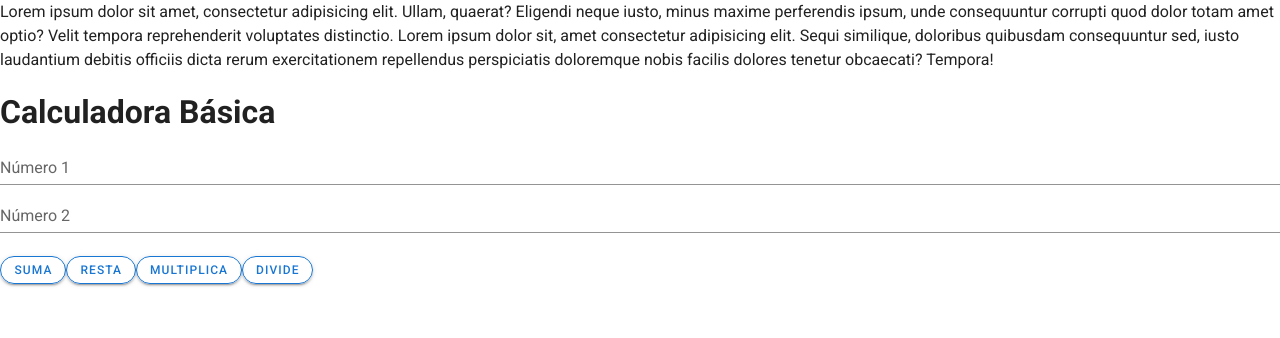
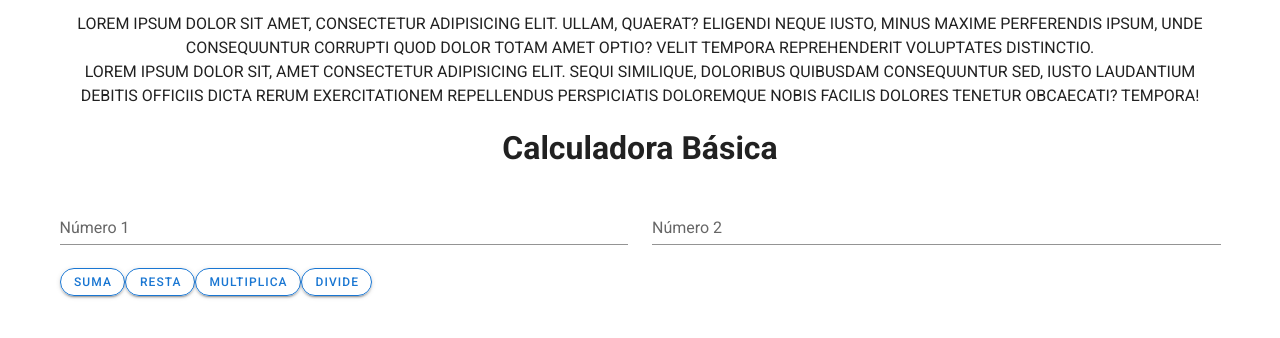
Before and after one commit to sovdlp/CICLO3UTP, a Vue app in the folder SEMANA3/dev/calculadora/: page / in a window 1280 px wide. Shown: the top 338 px of the page. Built offline with nearby package versions, Linux system fonts and the light colour scheme.

Commit message:
20-09-21

```diff
--- a/SEMANA3/dev/calculadora/package.json
+++ b/SEMANA3/dev/calculadora/package.json
@@ -16,7 +16,7 @@
     "@vue/cli-plugin-babel": "~4.5.0",
     "@vue/cli-plugin-vuex": "~4.5.0",
     "@vue/cli-service": "~4.5.0",
-    "node-sass": "^4.12.0",
+    "node-sass": "^6.0.1",
     "sass": "~1.32.0",
     "sass-loader": "^10.0.0",
     "vue-cli-plugin-vuetify": "~2.4.2",
--- a/SEMANA3/dev/calculadora/src/components/CalculadoraBasica.vue
+++ b/SEMANA3/dev/calculadora/src/components/CalculadoraBasica.vue
@@ -1,19 +1,29 @@
 <template>
-  <div>
+  <v-container>
       <encabezado />
-      <h1>Calculadora Básica</h1>
+      <v-row>
+        <v-col>
+          <h1 class="text-center">Calculadora Básica</h1>
+        </v-col>
+      </v-row>
+      <v-row>
+        <v-col>
           <v-text-field
             label="Número 1"
             :rules="rules"
             hide-details="auto"
             v-model="n1"
           ></v-text-field>
+        </v-col>
+        <v-col>
           <v-text-field
           label="Número 2"
           :rules="rules"
           hide-details="auto"
           v-model="n2"
           ></v-text-field>
+        </v-col>
+      </v-row>
       <br />
       <v-btn
         color="primary"
@@ -49,7 +59,7 @@
         >divide</v-btn>
       <br />
       <span>{{ respuesta }}</span>
-  </div>
+  </v-container>
 </template>
 
 <script>
--- a/SEMANA3/dev/calculadora/src/components/Encabezado.vue
+++ b/SEMANA3/dev/calculadora/src/components/Encabezado.vue
@@ -1,8 +1,8 @@
 <template>
   <div>
-      <p>
+      <p align="center" class="text-uppercase">
           Lorem ipsum dolor sit amet, consectetur adipisicing elit. Ullam, quaerat? Eligendi neque iusto, minus maxime perferendis ipsum, unde consequuntur corrupti quod dolor totam amet optio? Velit tempora reprehenderit voluptates distinctio.
-
+          <br />
           Lorem ipsum dolor sit, amet consectetur adipisicing elit. Sequi similique, doloribus quibusdam consequuntur sed, iusto laudantium debitis officiis dicta rerum exercitationem repellendus perspiciatis doloremque nobis facilis dolores tenetur obcaecati? Tempora!
       </p>
   </div>
```
Also changed, not shown: 1 other file (tests, documents, lock files or other folders). Lines whose indentation alone changed are shown as unchanged.
